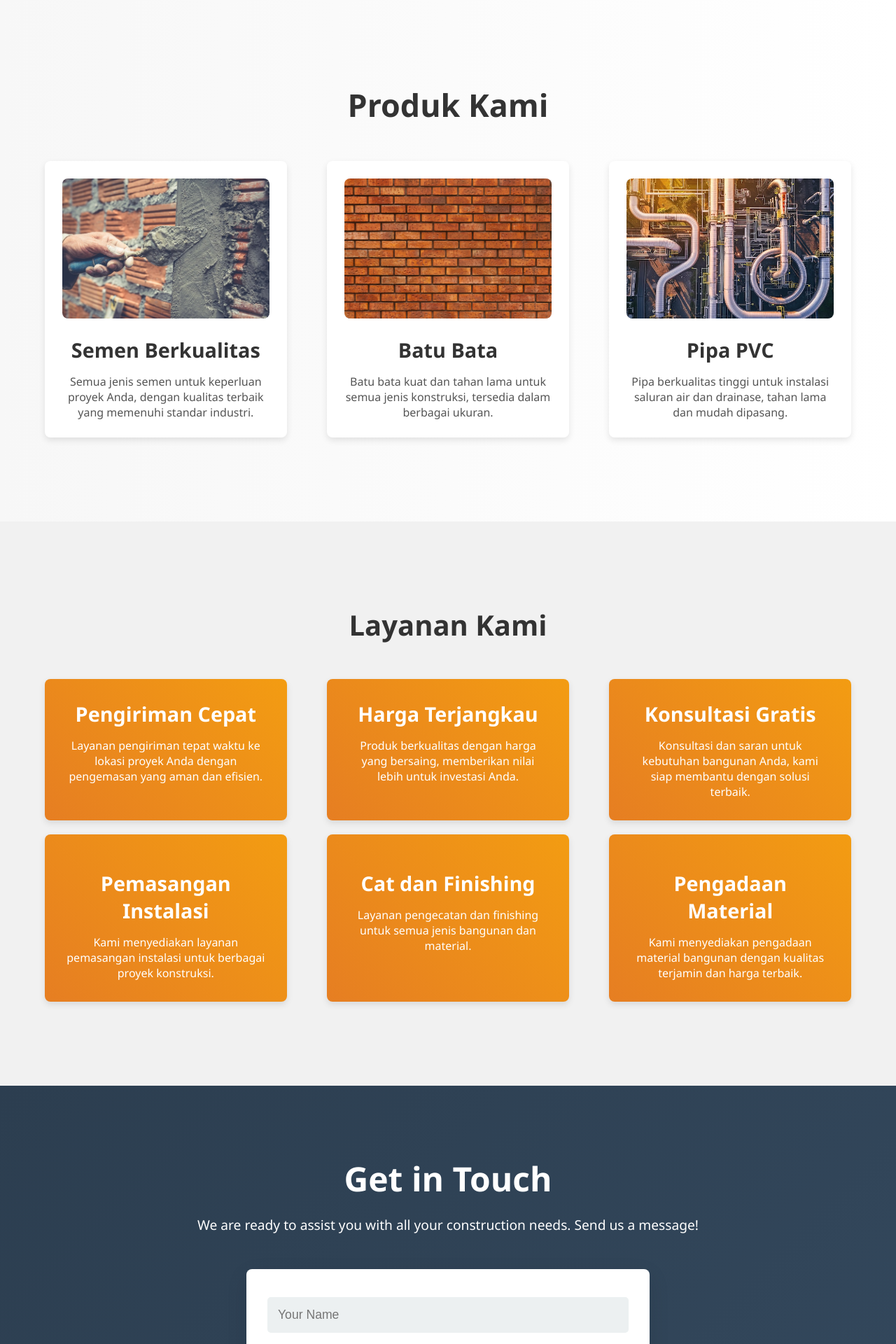
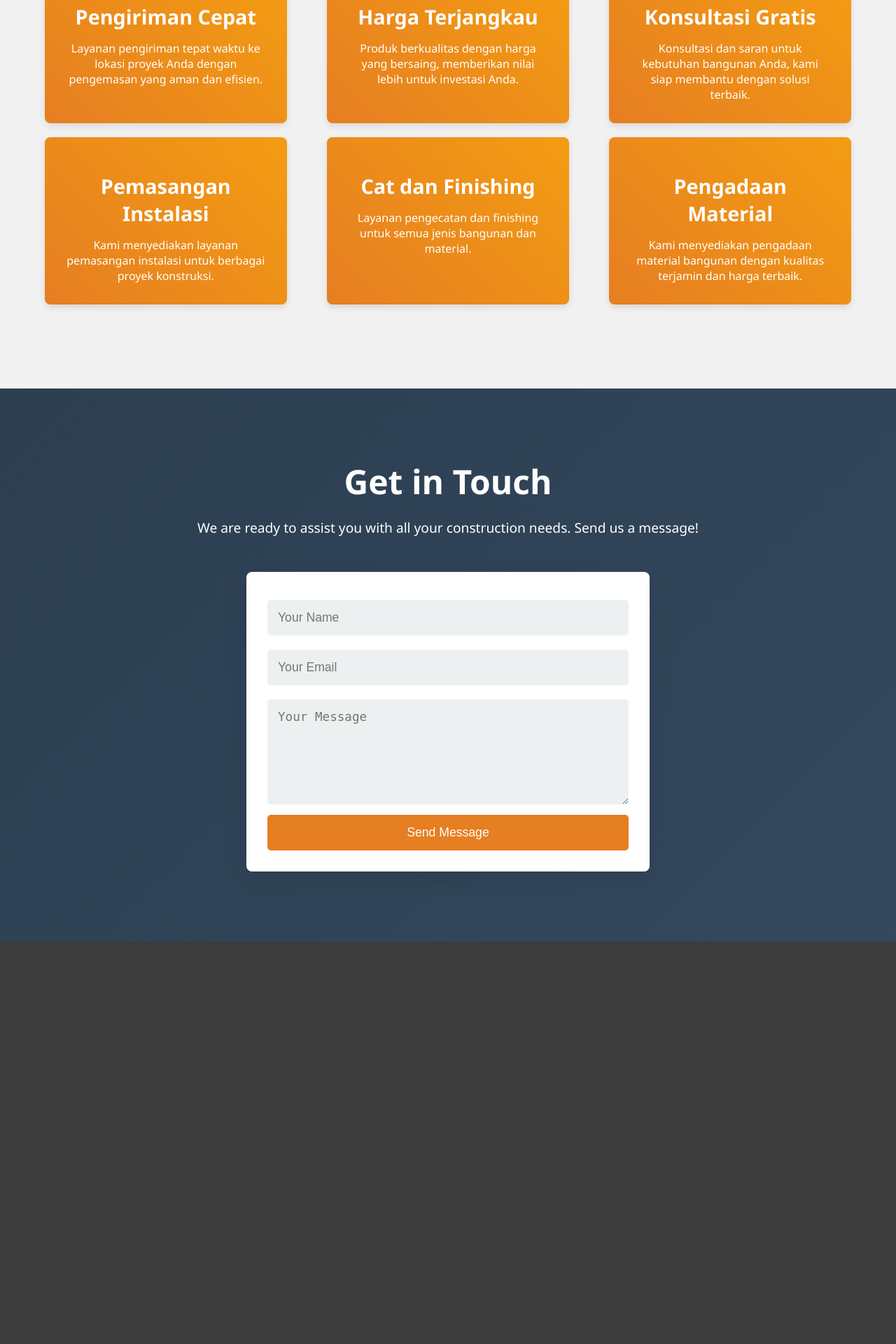
Before and after one commit to sandervenz/toko-bangunan, a PHP site: page /home.html in a window 1280 px wide. Shown: the part 1071-2991 px from the top of the page at 70% size. After the commit the page ends 2416 px from the top, so only its background shows below. Run offline with PHP 8.4, Linux system fonts and the light colour scheme.

Commit message:
delete product section in home

```diff
--- a/frontend/user/home.css
+++ b/frontend/user/home.css
@@ -88,7 +88,7 @@ header nav ul li a:hover {
 /* Hero Section */
 .hero {
     background: url(image/observation-urban-building-business-steel.jpg) no-repeat center center/cover;
-    height: 1000px;
+    height: 700px;
     /* Perlebar tinggi hero section */
     position: relative;
     background-attachment: fixed;
@@ -110,16 +110,6 @@ header nav ul li a:hover {
     text-align: center;
     padding: 0 20px;
     /* Memberikan ruang pada sisi kiri dan kanan */
-}
-
-/* Hero Section */
-.hero {
-    background: url(image/observation-urban-building-business-steel.jpg) no-repeat center center/cover;
-    height: 950px;
-    /* Menurunkan tinggi hero section */
-    position: relative;
-    background-attachment: fixed;
-    width: 100%;
 }
 
 /* Hero Section Animations */
--- a/frontend/user/home.html
+++ b/frontend/user/home.html
@@ -18,7 +18,6 @@
                 <nav>
                     <ul>
                         <li><a href="#">Beranda</a></li>
-                        <li><a href="#produk">Produk</a></li>
                         <li><a href="#layanan">Layanan</a></li>
                         <li><a href="#kontak">Kontak</a></li>
                         <li><a href="belanja.html">Belanja</a></li>
@@ -38,31 +37,7 @@
                 <h2>Bangun Impian Anda dengan Material Berkualitas</h2>
                 <p>Kami menyediakan bahan bangunan terbaik untuk kebutuhan konstruksi Anda dengan harga yang kompetitif.
                 </p>
-                <a href="#produk" class="btn">Lihat Produk</a>
-            </div>
-        </div>
-    </section>
-
-    <section id="produk" class="produk">
-        <div class="container">
-            <h2>Produk Kami</h2>
-            <div class="produk-container">
-                <div class="produk-item">
-                    <img src="image/bricklaying-construction-worker.png" alt="Semen Berkualitas">
-                    <h3>Semen Berkualitas</h3>
-                    <p>Semua jenis semen untuk keperluan proyek Anda, dengan kualitas terbaik yang memenuhi standar
-                        industri.</p>
-                </div>
-                <div class="produk-item">
-                    <img src="image/background-made-from-bricks.jpg" alt="Batu Bata">
-                    <h3>Batu Bata</h3>
-                    <p>Batu bata kuat dan tahan lama untuk semua jenis konstruksi, tersedia dalam berbagai ukuran.</p>
-                </div>
-                <div class="produk-item">
-                    <img src="image/top-view-industrial-pipes-pipe-r.png" alt="Pipa PVC">
-                    <h3>Pipa PVC</h3>
-                    <p>Pipa berkualitas tinggi untuk instalasi saluran air dan drainase, tahan lama dan mudah dipasang.</p>
-                </div>
+                <a href="belanja.html" class="btn">Belanja</a>
             </div>
         </div>
     </section>
```
